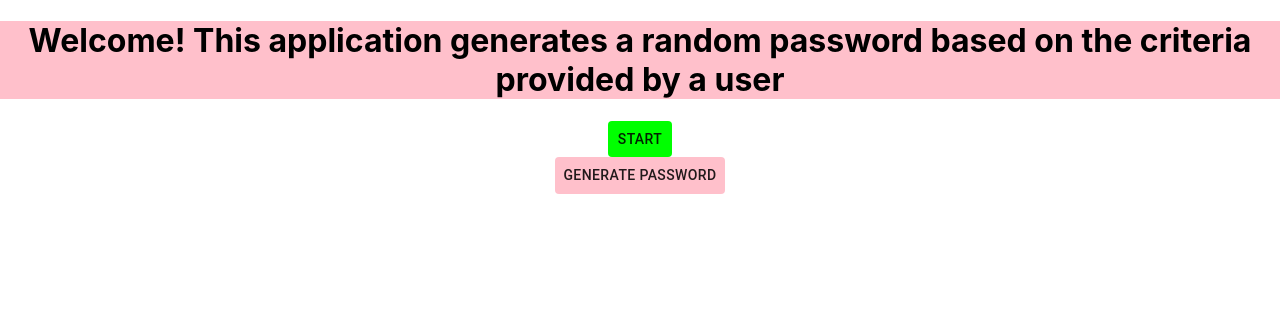
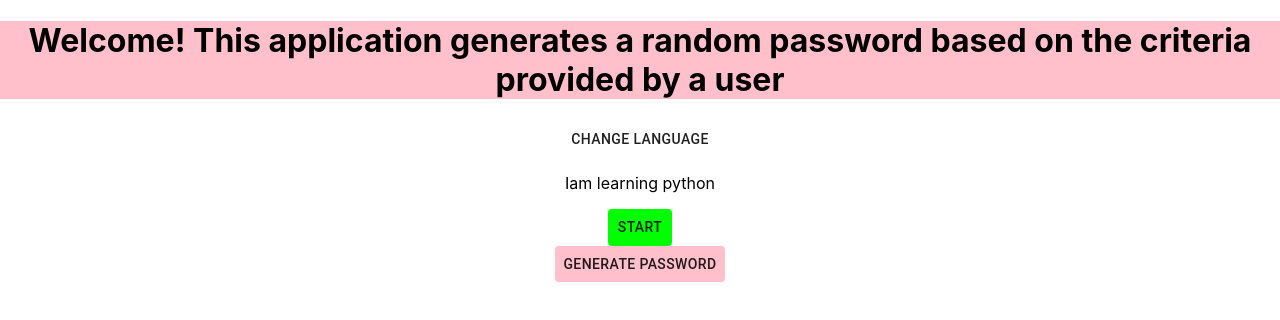
Before and after one commit to szaster/Password-Generator, a React (Create React App) app: page / in a window 1280 px wide. Shown: the top 320 px of the page. Built offline with nearby package versions, Linux system fonts and the light colour scheme.

Commit message:
work in progress

```diff
--- a/src/App.js
+++ b/src/App.js
@@ -3,8 +3,11 @@ import "./App.css";
 import Options from "./components/Options";
 import NewPasswordButton from "./components/generateButton";
 import { Grid, Button, useMediaQuery, Hidden } from "@material-ui/core";
+import { ContactSupportOutlined } from "@material-ui/icons";
 
 function App() {
+  const [language, setLanguage] = React.useState("python");
+
   function handleStartClick() {
     alert("Start Button was clicked");
   }
@@ -14,7 +17,8 @@ function App() {
         Welcome! This application generates a random password based on the
         criteria provided by a user
       </h1>
-
+      <Button onClick={() => setLanguage("JavaScript")}>Change language</Button>
+      <p>Iam learning {language}</p>
       <Button style={{ background: "lime" }} onClick={handleStartClick}>
         START
       </Button>
```
